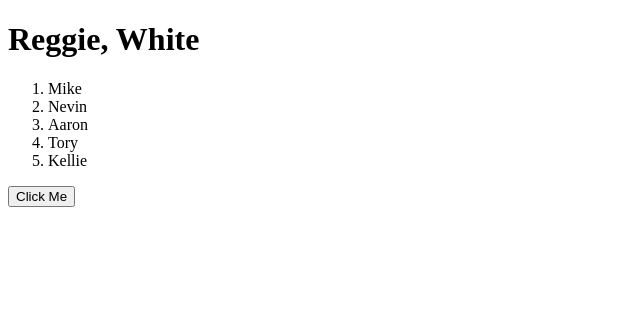
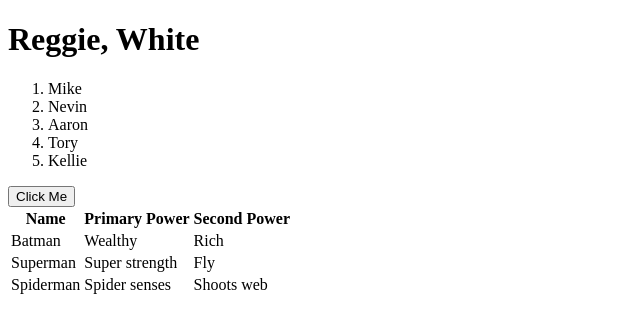
Before and after one commit to Kelphane/React-WorkSheet, a React (Create React App) app: page / in a window 1280 px wide. Shown: the top 332 px of the page, without its empty margins (0-640 px from the left). Built offline with nearby package versions, Linux system fonts and the light colour scheme.

Commit message:
Created SuperHero Component

```diff
--- a/src/App.jsx
+++ b/src/App.jsx
@@ -2,6 +2,7 @@ import React, {Component} from "react";
 import DisplayName from "./Components/DisplayName/DisplayName";
 import DisplayList from "./Components/DisplayList/DisplayList";
 import SendAlert from "./Components/SendAlert/SendAlert";
+import SuperHeroList from "./Components/SuperHeroList/SuperHeroList";
 
 class App extends Component{
    constructor(props){
@@ -9,7 +10,27 @@ class App extends Component{
         this.state = {
             firstName: 'Reggie',
             lastName: 'White',
-            names: ['Mike', 'Nevin', 'Aaron', 'Tory', 'Kellie']
+            names: ['Mike', 'Nevin', 'Aaron', 'Tory', 'Kellie'],
+            superheroes: [
+                {
+                    superheroId: 1,
+                    name: 'Batman',
+                    primaryAbility: 'Wealthy',
+                    secondarAbility: 'Rich'
+                },
+                {
+                    superheroId: 2,
+                    name: 'Superman',
+                    primaryAbility: 'Super strength',
+                    secondarAbility: 'Fly'
+                },
+                {
+                    superheroId: 3,
+                    name: 'Spiderman',
+                    primaryAbility: 'Spider senses',
+                    secondarAbility: 'Shoots web'
+                }
+            ]
         };
    }
 
@@ -23,6 +44,7 @@ class App extends Component{
                 <DisplayName firstName={this.state.firstName} lastName={this.state.lastName}/>
                 <DisplayList names={this.state.names}/>
                 <SendAlert alert={this.AlertUser}/>
+                <SuperHeroList heroes={this.state.superheroes} />
            </div>
        );
    }
--- /dev/null
+++ b/src/Components/SuperHeroList/SuperHeroList.jsx
@@ -0,0 +1,31 @@
+import React from "react";
+
+const SuperHeroList = (props) => {
+
+    return (
+        <table>
+            <thead>
+                <tr>
+                    <th>Name</th>
+                    <th>Primary Power</th>
+                    <th>Second Power</th>
+                </tr>
+            </thead>
+
+            <tbody>
+                {props.heroes.map(function(hero) {
+                    return (
+                        <tr>
+                            <td>{hero.name}</td>
+                            <td>{hero.primaryAbility}</td>
+                            <td>{hero.secondarAbility}</td>
+                        </tr>
+                       );
+                })}
+
+            </tbody>
+        </table>
+    );
+}
+
+export default SuperHeroList;
```
